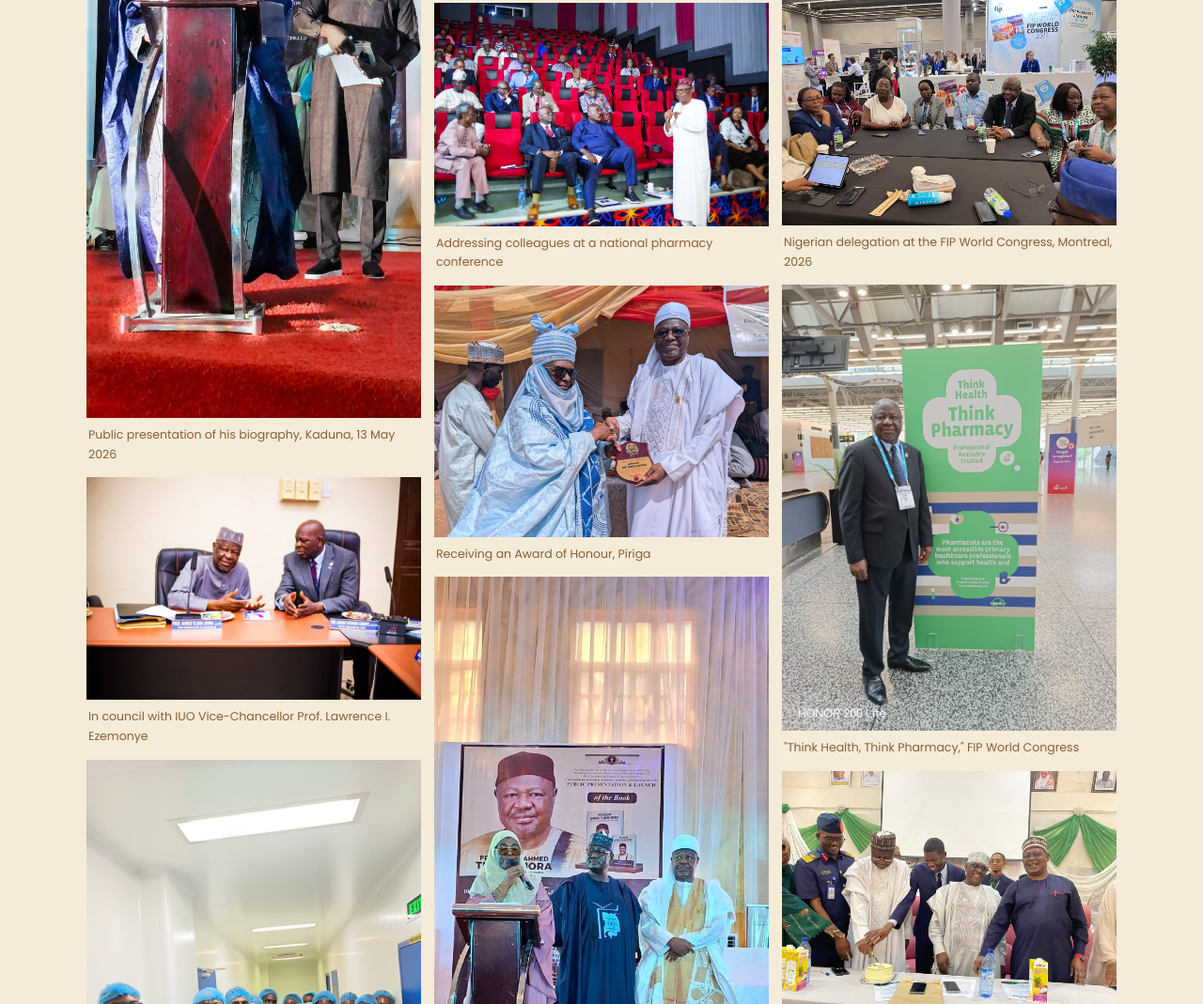
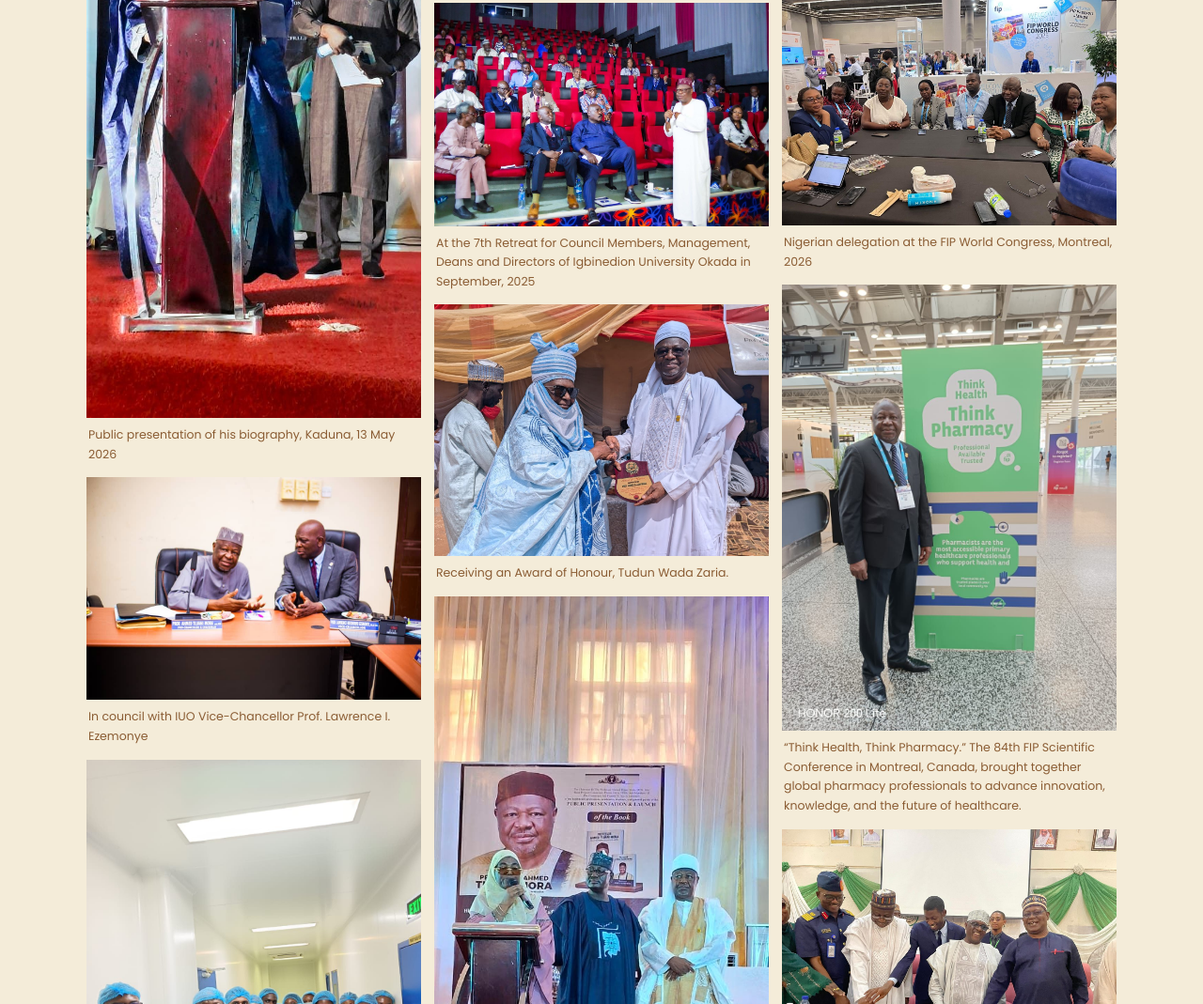
Before and after one commit to profahmedtijjani/profahmedtijjani.github.io, a plain HTML site: page index.html in a window 1280 px wide. Shown: the part 10250-11319 px from the top of the page at 94% size. Drawn offline with nearby package versions, Linux system fonts and the light colour scheme.

Commit message:
Update index.html

```diff
--- a/index.html
+++ b/index.html
@@ -1234,12 +1234,12 @@
         <figure><img src="assets/iuo-desk.jpg" alt="In council with the Vice-Chancellor of Igbinedion University"><figcaption>In council with IUO Vice-Chancellor Prof. Lawrence I. Ezemonye</figcaption></figure>
         <figure><img src="assets/emzor-tour.jpg" alt="Touring a pharmaceutical manufacturing plant with students"><figcaption>Touring Emzor Pharmaceuticals with students</figcaption></figure>
         <figure><img src="assets/emir-zazzau.jpg" alt="With the Emir of Zazzau"><figcaption>With the Emir of Zazzau, Alhaji Ahmed Nuhu Bamalli</figcaption></figure>
-        <figure><img src="assets/conference-hall.jpg" alt="Speaking at a pharmacy conference"><figcaption>Addressing colleagues at a national pharmacy conference</figcaption></figure>
-        <figure><img src="assets/award-piriga.jpg" alt="Receiving an award of honour"><figcaption>Receiving an Award of Honour, Piriga</figcaption></figure>
+        <figure><img src="assets/conference-hall.jpg" alt="Speaking at a pharmacy conference"><figcaption>At the 7th Retreat for Council Members, Management, Deans and Directors of Igbinedion University Okada in September, 2025</figcaption></figure>
+        <figure><img src="assets/award-piriga.jpg" alt="Receiving an award of honour"><figcaption>Receiving an Award of Honour, Tudun Wada Zaria.</figcaption></figure>
         <figure><img src="assets/book-launch-3.jpg" alt="On stage at the book presentation"><figcaption>On stage with royal guests at the book presentation</figcaption></figure>
         <figure><img src="assets/pans-speaking.jpg" alt="Delivering a lecture at PANS ABU Zaria"><figcaption>Addressing the PANS ABU Zaria symposium held in his honour</figcaption></figure>
         <figure><img src="assets/fip-montreal-2.jpg" alt="Nigerian delegation at the FIP World Congress, Montreal"><figcaption>Nigerian delegation at the FIP World Congress, Montreal, 2026</figcaption></figure>
-        <figure><img src="assets/fip-airport.jpg" alt="At the FIP World Congress"><figcaption>"Think Health, Think Pharmacy," FIP World Congress</figcaption></figure>
+        <figure><img src="assets/fip-airport.jpg" alt="At the FIP World Congress"><figcaption>“Think Health, Think Pharmacy.” The 84th FIP Scientific Conference in Montreal, Canada, brought together global pharmacy professionals to advance innovation, knowledge, and the future of healthcare.</figcaption></figure>
         <figure><img src="assets/cake-cutting.jpg" alt="Celebrating a milestone with colleagues"><figcaption>Celebrating with colleagues at ABU Zaria</figcaption></figure>
         <figure><img src="assets/award-tudunwada.jpg" alt="Receiving recognition from the Tudun Wada Youth Initiative Forum"><figcaption>Honoured by the Tudun Wada Youth Initiative Forum, Zaria</figcaption></figure>
       </div>
```
